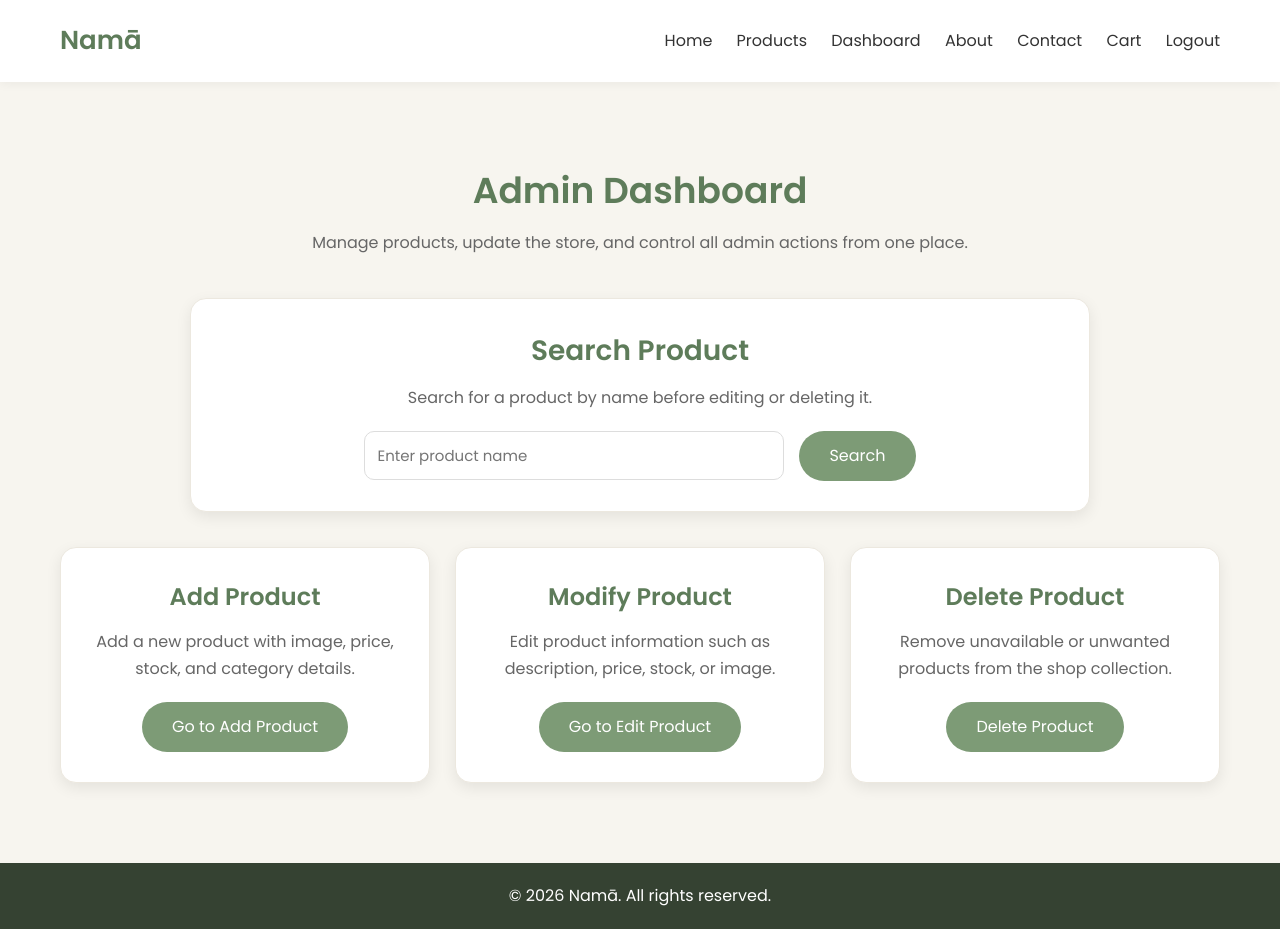
After one commit to Almansooriy/namaa, a PHP site: page /pages/admin/admin-dashboard.html in a window 1280 px wide. The commit adds this page. Run offline with PHP 8.4, Linux system fonts and the light colour scheme.

Commit message:
Complete admin page and update styling

```diff
--- a/assets/css/style.css
+++ b/assets/css/style.css
@@ -1,4 +1,7 @@
 /* RESET */
+html{
+  scroll-behavior:smooth;
+}
 *{
   margin:0;
   padding:0;
@@ -10,6 +13,9 @@ body{
   background:#f7f5ef;
   color:#333;
   line-height:1.6;
+  min-height:100vh;
+  display:flex;
+  flex-direction:column;
 }
 
 img{
@@ -83,25 +90,11 @@ a{
   margin-bottom:25px;
 }
 
-.btn{
-  display:inline-block;
-  background:#7d9b76;
-  color:white;
-  padding:12px 30px;
-  border-radius:30px;
-  font-weight:500;
-  transition:0.3s;
-}
-
-.btn:hover{
-  background:#698462;
-}
-
 /* GENERAL SECTION */
 .section,
 .products-section,
 .about{
-  padding:80px 60px;
+  padding:100px 60px;
   text-align:center;
 }
 
@@ -164,19 +157,51 @@ a{
   color:#666;
 }
 
+
+/* BUTTONS */
+.btn{
+  display:inline-block;
+  background:#7d9b76;
+  color:white;
+  padding:12px 30px;
+  border-radius:30px;
+  font-weight:500;
+  transition:0.3s;
+  cursor:pointer;
+}
+
+.btn:hover{
+  background:#698462;
+}
+
+.secondary-btn{
+  display:inline-block;
+  background:white;
+  color:#5e7c5a;
+  padding:12px 30px;
+  border-radius:30px;
+  font-weight:500;
+  border:1px solid #7d9b76;
+  transition:0.3s;
+}
+
+.secondary-btn:hover{
+  background:#eef2e8;
+}
+
 /* FOOTER */
 footer{
   background:#354232;
   color:white;
   text-align:center;
   padding:20px;
+  margin-top:auto;
 }
-
 /* PRODUCTS HERO */
 .products-hero{
   position:relative;
   height:55vh;
-  background:url("https://images.unsplash.com/photo-1459156212016-c812468e2115?auto=format&fit=crop&w=1600&q=80") center/cover no-repeat;
+  background:url("../images/photo1.jpg") center/cover no-repeat;
   display:flex;
   align-items:center;
   justify-content:center;
@@ -517,21 +556,204 @@ footer{
   background:#698462;
 }
 
+/* ADMIN LOGIN PAGE */
+.admin-login-page{
+  padding:80px 60px;
+  display:flex;
+  justify-content:center;
+  align-items:center;
+}
+
+.admin-login-card{
+  width:100%;
+  max-width:500px;
+  background:white;
+  padding:35px;
+  border-radius:16px;
+  border:1px solid #ece8df;
+  box-shadow:0 5px 15px rgba(0,0,0,0.08);
+}
+
+.admin-login-heading{
+  text-align:center;
+  margin-bottom:25px;
+}
+
+.admin-login-heading h1{
+  font-size:36px;
+  color:#5e7c5a;
+  margin-bottom:10px;
+}
+
+.admin-login-heading p{
+  color:#666;
+  line-height:1.7;
+}
+
+.admin-login-form{
+  display:flex;
+  flex-direction:column;
+}
+
+.admin-login-form label{
+  margin-bottom:8px;
+  color:#444;
+  font-weight:500;
+}
+
+.admin-login-form input{
+  width:100%;
+  padding:12px;
+  border:1px solid #ddd;
+  border-radius:10px;
+  margin-bottom:18px;
+  font-size:15px;
+  outline:none;
+  font-family:'Poppins', sans-serif;
+}
+
+.admin-login-form input:focus{
+  border-color:#7d9b76;
+}
+
+.admin-login-form button{
+  width:100%;
+  padding:12px;
+  background:#7d9b76;
+  color:white;
+  border:none;
+  border-radius:12px;
+  cursor:pointer;
+  font-size:15px;
+  transition:0.3s;
+}
+
+.admin-login-form button:hover{
+  background:#698462;
+}
+
+/* ADMIN DASHBOARD PAGE */
+.admin-dashboard-page{
+  padding:80px 60px;
+}
+
+.admin-dashboard-heading{
+  text-align:center;
+  margin-bottom:40px;
+}
+
+.admin-dashboard-heading h1{
+  font-size:36px;
+  color:#5e7c5a;
+  margin-bottom:10px;
+}
+
+.admin-dashboard-heading p{
+  color:#666;
+  max-width:760px;
+  margin:auto;
+  line-height:1.8;
+}
+
+.admin-dashboard-grid{
+  display:grid;
+  grid-template-columns:repeat(auto-fit, minmax(250px, 1fr));
+  gap:25px;
+}
+
+.admin-dashboard-card{
+  background:white;
+  padding:30px 25px;
+  border-radius:16px;
+  border:1px solid #ece8df;
+  box-shadow:0 5px 15px rgba(0,0,0,0.08);
+  text-align:center;
+}
+
+.admin-dashboard-card h2{
+  font-size:24px;
+  color:#5e7c5a;
+  margin-bottom:12px;
+}
+
+.admin-dashboard-card p{
+  color:#666;
+  line-height:1.7;
+  margin-bottom:20px;
+}
+
+.admin-search-box{
+  max-width:900px;
+  margin:0 auto 35px;
+  background:white;
+  padding:30px;
+  border-radius:16px;
+  border:1px solid #ece8df;
+  box-shadow:0 5px 15px rgba(0,0,0,0.08);
+  text-align:center;
+}
+
+.admin-search-box h2{
+  font-size:28px;
+  color:#5e7c5a;
+  margin-bottom:10px;
+}
+
+.admin-search-box p{
+  color:#666;
+  margin-bottom:20px;
+  line-height:1.7;
+}
+
+.admin-search-form{
+  display:flex;
+  gap:15px;
+  justify-content:center;
+  align-items:center;
+  flex-wrap:wrap;
+}
+
+.admin-search-form input{
+  width:100%;
+  max-width:420px;
+  padding:12px;
+  border:1px solid #ddd;
+  border-radius:10px;
+  font-size:15px;
+  outline:none;
+  font-family:'Poppins', sans-serif;
+}
+
+.admin-search-form input:focus{
+  border-color:#7d9b76;
+}
+
+/* RESPONSIVE */
 @media (max-width:768px){
+  .navbar{
+    flex-direction:column;
+    gap:15px;
+  }
+
+  .container{
+    width:90%;
+  }
+
   .product-details-wrapper,
   .contact-wrapper{
     grid-template-columns:1fr;
   }
 
   .product-details-page,
-  .contact-page{
+  .contact-page,
+  .admin-login-page,
+  .admin-dashboard-page{
     padding:50px 20px;
   }
 
-  .product-info-box h1{
+  .product-info-box h1,
+  .admin-login-heading h1,
+  .admin-dashboard-heading h1{
     font-size:30px;
   }
 }
-.product-card{
-  cursor:pointer;
-}
--- a/pages/admin/add-product.html
+++ b/pages/admin/add-product.html
@@ -14,11 +14,11 @@
   <nav class="nav-links">
     <a href="../../index.html">Home</a>
     <a href="../../pages/products.html">Products</a>
-    <a href="add-product.html">Add Product</a>
+    <a href="admin-dashboard.html">Dashboard</a>
     <a href="#">About</a>
     <a href="#">Contact</a>
     <a href="#">Cart</a>
-    <a href="#">Login</a>
+    <a href="admin-login.html">Logout</a>
   </nav>
 </header>
 
--- /dev/null
+++ b/pages/admin/admin-dashboard.html
@@ -0,0 +1,68 @@
+<!DOCTYPE html>
+<html lang="en">
+<head>
+  <meta charset="UTF-8" />
+  <meta name="viewport" content="width=device-width, initial-scale=1.0" />
+  <title>Namā | Admin Dashboard</title>
+  <link rel="stylesheet" href="../../assets/css/style.css" />
+  <link rel="preconnect" href="https://fonts.googleapis.com">
+  <link rel="preconnect" href="https://fonts.gstatic.com" crossorigin>
+  <link href="https://fonts.googleapis.com/css2?family=Poppins:wght@300;400;600&display=swap" rel="stylesheet">
+</head>
+<body>
+
+<header class="navbar">
+  <div class="logo">Namā</div>
+  <nav class="nav-links">
+    <a href="../../index.html">Home</a>
+    <a href="../products.html">Products</a>
+    <a href="admin-dashboard.html">Dashboard</a>
+    <a href="../../index.html#about">About</a>
+    <a href="../contact.html">Contact</a>
+    <a href="#">Cart</a>
+    <a href="admin-login.html">Logout</a>
+  </nav>
+</header>
+
+<section class="admin-dashboard-page">
+  <div class="admin-dashboard-heading">
+    <h1>Admin Dashboard</h1>
+    <p>Manage products, update the store, and control all admin actions from one place.</p>
+  </div>
+  <div class="admin-search-box">
+  <h2>Search Product</h2>
+  <p>Search for a product by name before editing or deleting it.</p>
+
+   <div class="admin-search-form">
+    <input type="text" placeholder="Enter product name">
+    <a href="edit-product.html" class="btn">Search</a>
+   </div>
+  </div>
+  <div class="admin-dashboard-grid">
+    <div class="admin-dashboard-card">
+      <h2>Add Product</h2>
+      <p>Add a new product with image, price, stock, and category details.</p>
+      <a href="add-product.html" class="btn">Go to Add Product</a>
+    </div>
+
+    <div class="admin-dashboard-card">
+      <h2>Modify Product</h2>
+      <p>Edit product information such as description, price, stock, or image.</p>
+      <a href="edit-product.html" class="btn">Go to Edit Product</a>
+    </div>
+
+    <div class="admin-dashboard-card">
+      <h2>Delete Product</h2>
+      <p>Remove unavailable or unwanted products from the shop collection.</p>
+      <a href="edit-product.html" class="btn">Delete Product</a>
+    </div>
+  </div>
+
+</section>
+
+<footer>
+  <p>© 2026 Namā. All rights reserved.</p>
+</footer>
+
+</body>
+</html>
--- a/pages/admin/edit-product.html
+++ b/pages/admin/edit-product.html
@@ -15,11 +15,11 @@
   <nav class="nav-links">
     <a href="../../index.html">Home</a>
     <a href="../../pages/products.html">Products</a>
-    <a href="add-product.html">Add Product</a>
+    <a href="admin-dashboard.html">Dashboard</a>
     <a href="#">About</a>
     <a href="#">Contact</a>
     <a href="#">Cart</a>
-    <a href="#">Login</a>
+    <a href="admin-login.html">Logout</a>
   </nav>
 </header>
 
--- a/pages/contact.html
+++ b/pages/contact.html
@@ -16,11 +16,10 @@
   <nav class="nav-links">
       <a href="../index.html">Home</a>
       <a href="products.html">Products</a>
-      <a href="../pages/admin/add-product.html">Add Product</a>
       <a href="../index.html#about">About</a>
       <a href="contact.html">Contact</a>
       <a href="#">Cart</a>
-      <a href="#">Login</a>
+      <a href="admin/admin-login.html">Login</a>
   </nav>
 </header>
 
--- a/pages/product-details.html
+++ b/pages/product-details.html
@@ -16,11 +16,10 @@
   <nav class="nav-links">
       <a href="../index.html">Home</a>
       <a href="products.html">Products</a>
-      <a href="admin/add-product.html">Add Product</a>
       <a href="../index.html#about">About</a>
       <a href="contact.html">Contact</a>
       <a href="#">Cart</a>
-      <a href="#">Login</a>
+      <a href="admin/admin-login.html">Login</a>
   </nav>
 </header>
 
```
Also changed, not shown: other parts of assets/css/style.css (+39 -24 lines), index.html (+8 -9 lines), pages/admin/admin-login.html (added, +50 -0 lines), pages/products.html (+9 -10 lines), assets/images/71611.jpg (deleted), assets/images/photo1.jpg (added).
